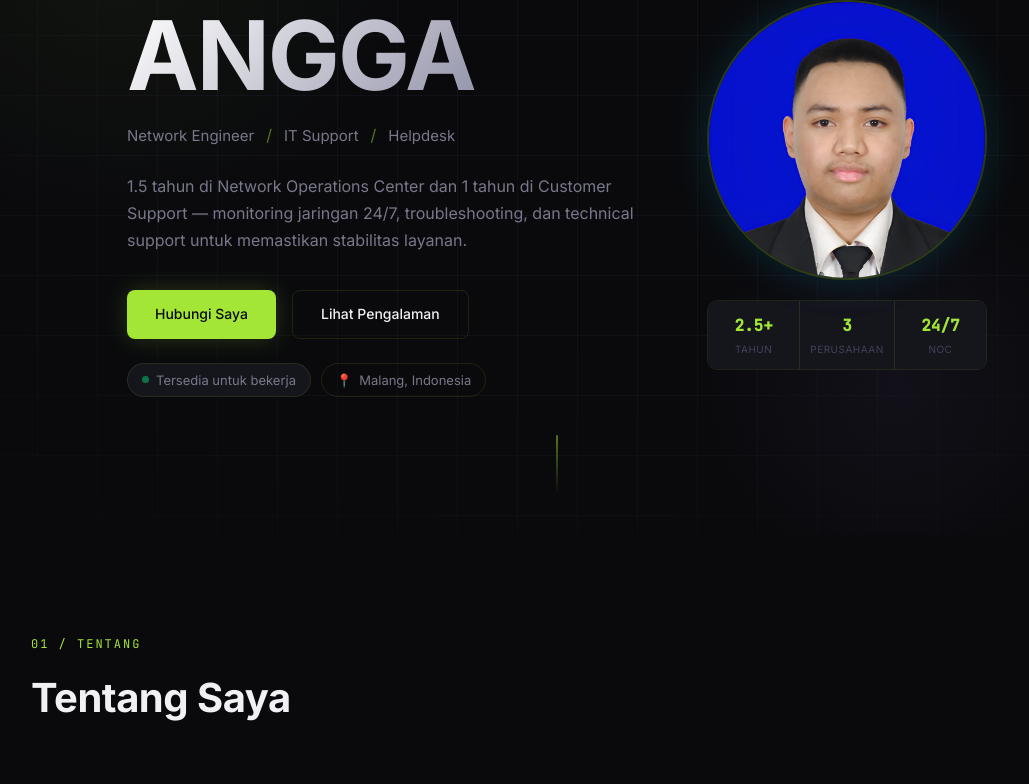
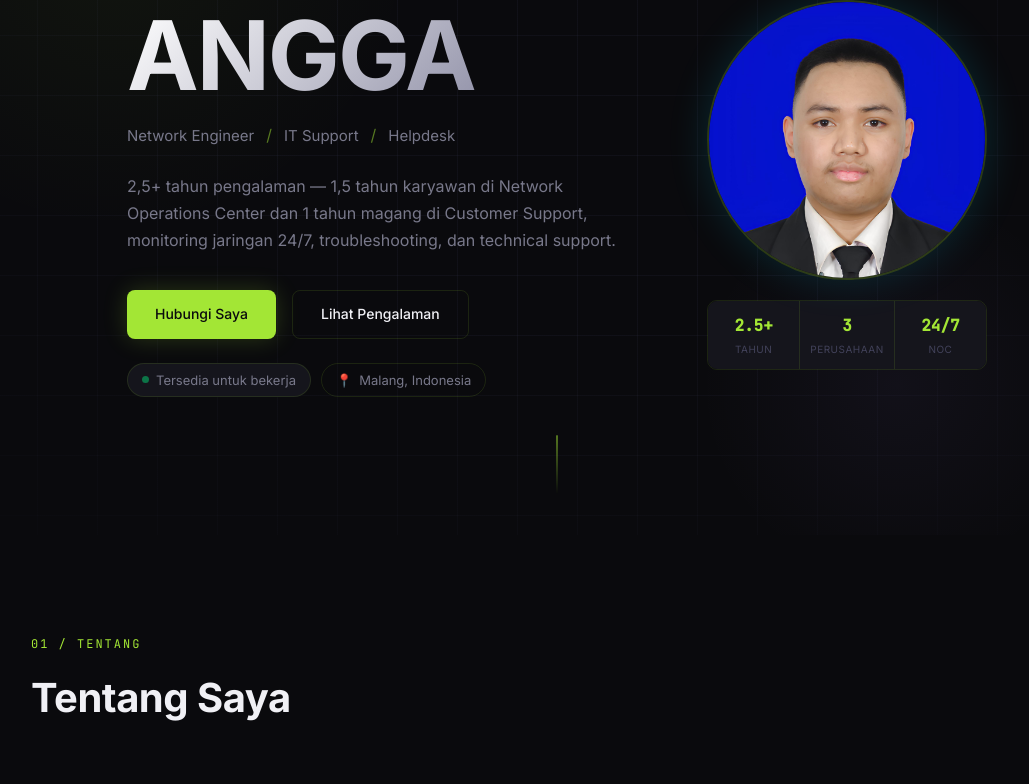
Before and after one commit to anggatok120-collab/porto-next, a Next.js app: page / in a window 1280 px wide. Shown: the part 265-1049 px from the top of the page, without its empty margins (83-1112 px from the left). Built offline with nearby package versions, Linux system fonts and the light colour scheme.

Commit message:
fix: update experience text to 2.5+ years with NOC employee + CS internship breakdown

```diff
--- a/app/page.js
+++ b/app/page.js
@@ -462,7 +462,7 @@ export default function Home() {
               <span className="hero__sep">/</span>
               <span className="hero__role" data-id="Helpdesk" data-en="Helpdesk">Helpdesk</span>
             </div>
-            <p className="hero__desc" data-id="1.5 tahun di Network Operations Center dan 1 tahun di Customer Support — monitoring jaringan 24/7, troubleshooting, dan technical support untuk memastikan stabilitas layanan." data-en="1.5 years in Network Operations Center and 1 year in Customer Support — 24/7 network monitoring, troubleshooting, and technical support to ensure service stability.">1.5 tahun di Network Operations Center dan 1 tahun di Customer Support — monitoring jaringan 24/7, troubleshooting, dan technical support untuk memastikan stabilitas layanan.</p>
+            <p className="hero__desc" data-id="2,5+ tahun pengalaman — 1,5 tahun karyawan di Network Operations Center dan 1 tahun magang di Customer Support, monitoring jaringan 24/7, troubleshooting, dan technical support." data-en="2.5+ years of experience — 1.5 years as employee in Network Operations Center and 1 year internship in Customer Support, 24/7 network monitoring, troubleshooting, and technical support.">2,5+ tahun pengalaman — 1,5 tahun karyawan di Network Operations Center dan 1 tahun magang di Customer Support, monitoring jaringan 24/7, troubleshooting, dan technical support.</p>
             <div className="hero__actions">
               <a href="#contact" className="btn btn--primary" data-id="Hubungi Saya" data-en="Get in Touch">Hubungi Saya</a>
               <a href="#experience" className="btn btn--ghost" data-id="Lihat Pengalaman" data-en="View Experience">Lihat Pengalaman</a>
@@ -510,7 +510,7 @@ export default function Home() {
           </div>
           <div className="about__grid">
             <div className="about__text">
-              <p data-id="Network Engineer dan IT Support dengan pengalaman <strong>1,5 tahun di NOC</strong> dan <strong>1 tahun di Customer Support</strong>, mencakup monitoring jaringan, helpdesk, dan IT support." data-en="Network Engineer and IT Support with <strong>1.5 years in NOC</strong> and <strong>1 year in Customer Support</strong>, covering network monitoring, helpdesk, and IT support.">Network Engineer dan IT Support dengan pengalaman <strong>1,5 tahun di NOC</strong> dan <strong>1 tahun di Customer Support</strong>, mencakup monitoring jaringan, helpdesk, dan IT support.</p>
+              <p data-id="Network Engineer dan IT Support dengan pengalaman 2,5+ tahun — <strong>1,5 tahun karyawan di NOC</strong> dan <strong>1 tahun magang di Customer Support</strong>, mencakup monitoring jaringan, helpdesk, dan IT support." data-en="Network Engineer and IT Support with 2.5+ years of experience — <strong>1.5 years as NOC employee</strong> and <strong>1 year Customer Support internship</strong>, covering network monitoring, helpdesk, and IT support.">Network Engineer dan IT Support dengan pengalaman 2,5+ tahun — <strong>1,5 tahun karyawan di NOC</strong> dan <strong>1 tahun magang di Customer Support</strong>, mencakup monitoring jaringan, helpdesk, dan IT support.</p>
               <p data-id="Memiliki kompetensi dalam monitoring jaringan, troubleshooting network, konfigurasi MikroTik, routing &amp; switching, administrasi server Linux, serta pengelolaan VLAN dan firewall." data-en="Skilled in network monitoring, network troubleshooting, MikroTik configuration, routing &amp; switching, Linux server administration, and VLAN and firewall management.">Memiliki kompetensi dalam monitoring jaringan, troubleshooting network, konfigurasi MikroTik, routing &amp; switching, administrasi server Linux, serta pengelolaan VLAN dan firewall.</p>
               <p data-id="Terbiasa bekerja dalam lingkungan operasional jaringan yang dinamis dengan kemampuan analisis, problem solving, dan komunikasi yang baik. Berkomitmen untuk menjaga stabilitas infrastruktur IT dan meningkatkan kualitas layanan." data-en="Experienced working in dynamic network operational environments with strong analytical, problem-solving, and communication skills. Committed to maintaining IT infrastructure stability and improving service quality.">Terbiasa bekerja dalam lingkungan operasional jaringan yang dinamis dengan kemampuan analisis, problem solving, dan komunikasi yang baik. Berkomitmen untuk menjaga stabilitas infrastruktur IT dan meningkatkan kualitas layanan.</p>
               <div className="about__meta">
```
